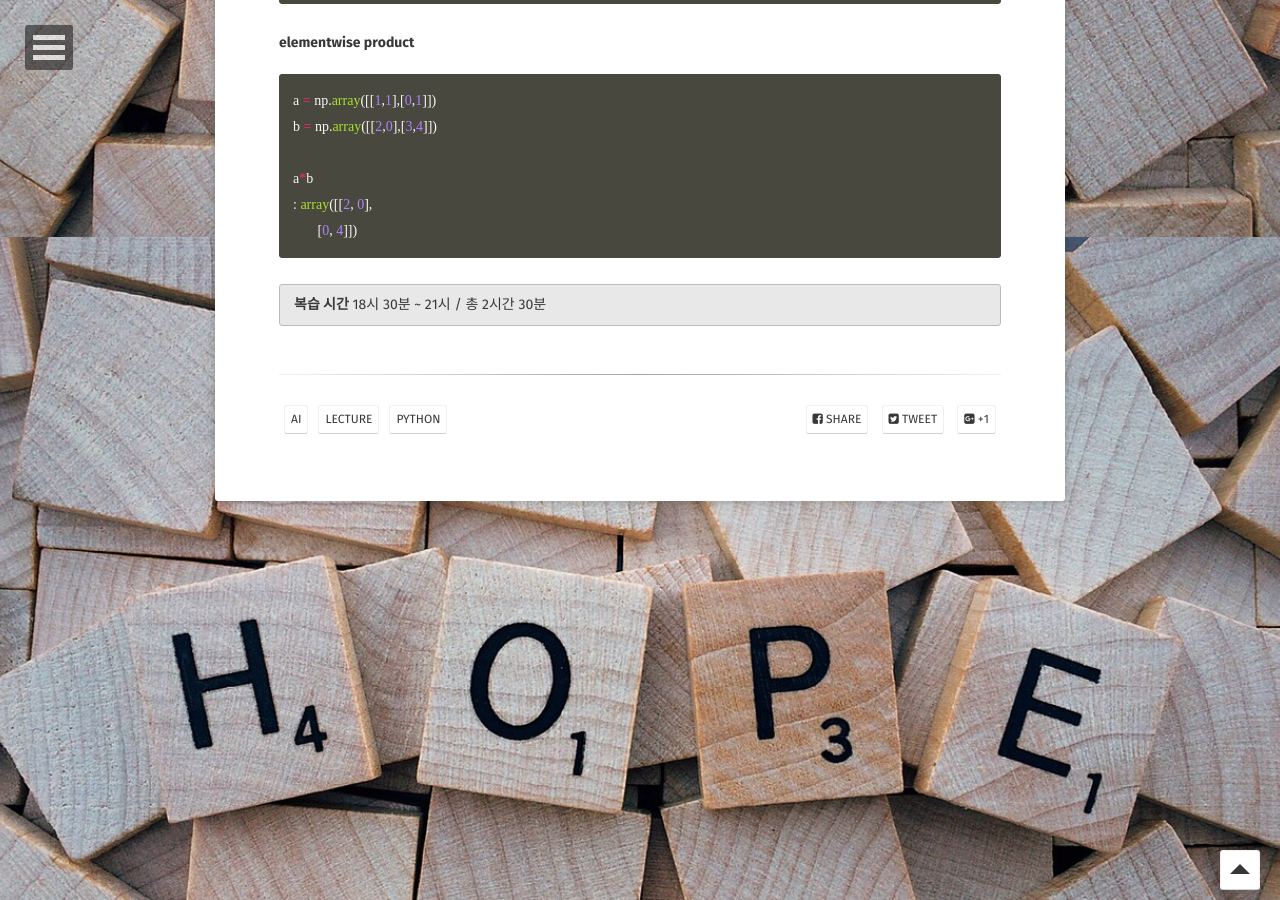
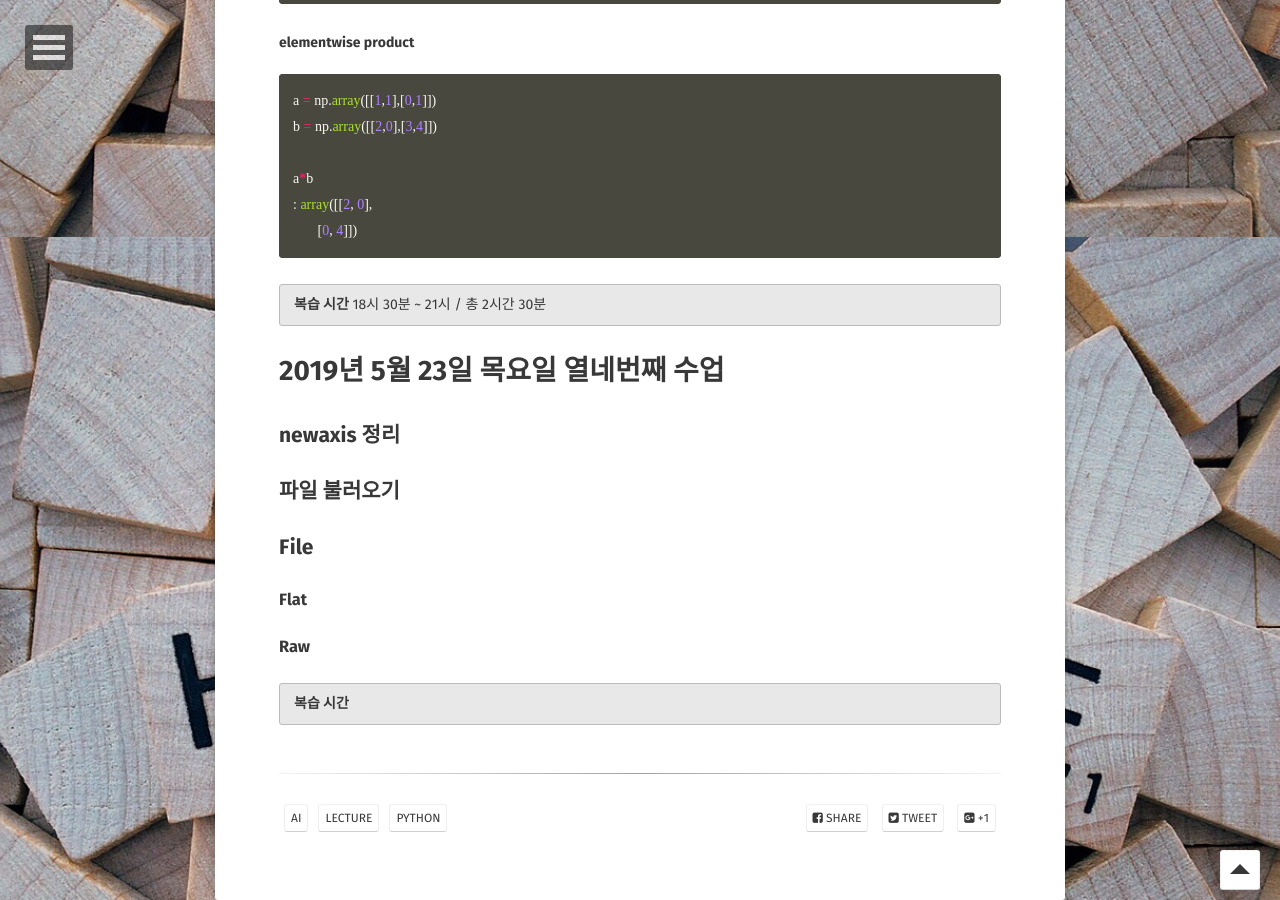
Before and after one commit to Jungjihyuk/JH_Life, a Jekyll site: the page built from _posts/2019-04-29-AILecture.md, in a window 1280 px wide and 900 px high, scrolled down 83463 px. Built offline with Jekyll 4.4.1, drawn with Linux system fonts in a browser that asks for light colours; some web fonts are replaced; comment, search, counter and statistics services are not loaded.

Commit message:
14일차 임시저장

```diff
--- a/_posts/2019-04-29-AILecture.md
+++ b/_posts/2019-04-29-AILecture.md
@@ -3302,3 +3302,27 @@ a*b
 
 **복습 시간** 18시 30분 ~ 21시 / 총 2시간 30분
 {: .notice}
+
+
+# 2019년 5월 23일 목요일 열네번째 수업
+
+
+## newaxis 정리
+
+
+
+
+## 파일 불러오기
+
+
+
+
+## File
+
+### Flat
+
+### Raw
+
+
+**복습 시간**
+{: .notice}
```
